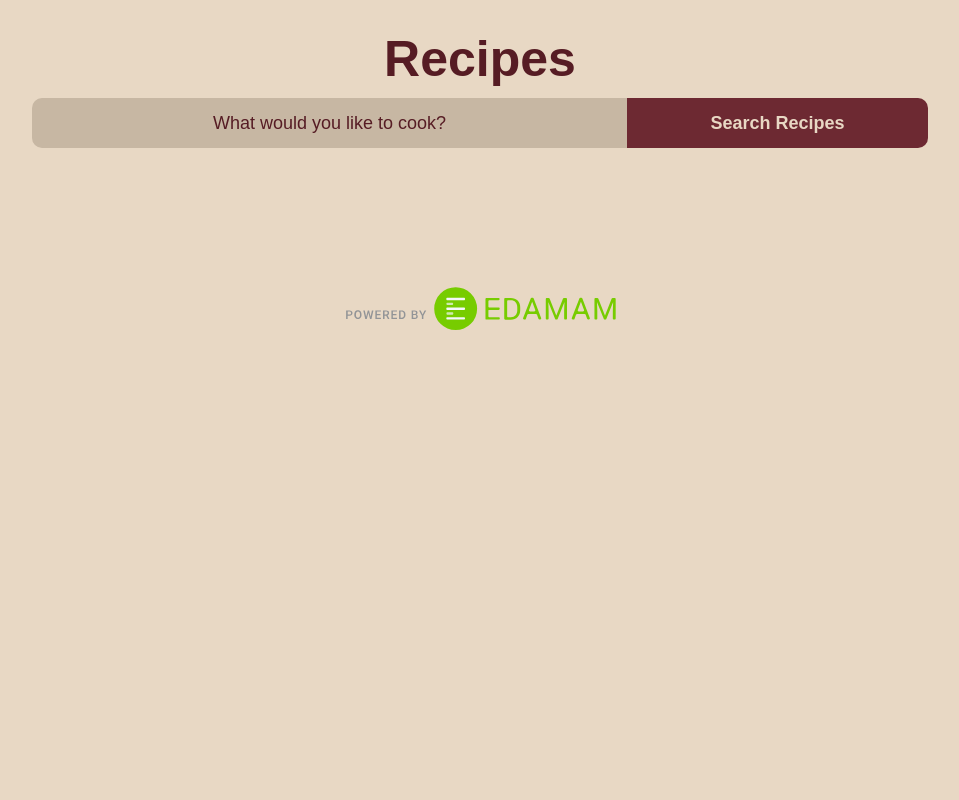
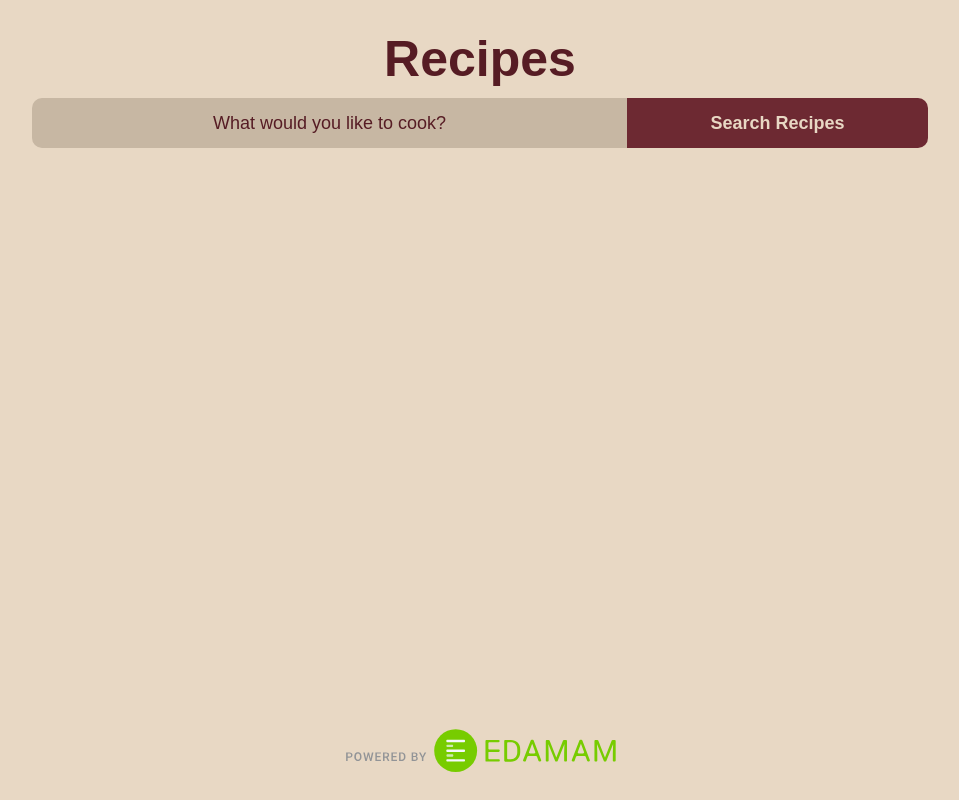
Before and after one commit to manuelfesantos/recipes-website, a Next.js app: page / in a window 1280 px wide. Shown: the whole page, without its empty margins (160-1119 px from the left). Built offline with nearby package versions, Linux system fonts and the light colour scheme.

Commit message:
fix(recipe-005): resolve edamam badge position in home screen

```diff
--- a/src/pages/index.tsx
+++ b/src/pages/index.tsx
@@ -70,8 +70,13 @@ export default function HomePage() {
           loadMoreRecipes={() => loadMoreRecipes(nextRecipes)}
           hasNextRecipes={nextRecipes.length > 0}
         />
-        <img className={styles.edamamBadge} src="/edamam-badge.svg" />
       </div>
+      <img
+        className={
+          recipes.length > 0 ? styles.edamamBadge : styles.edamamBadgeBottom
+        }
+        src="/edamam-badge.svg"
+      />
     </>
   );
 }
--- a/src/styles/HomePage.module.css
+++ b/src/styles/HomePage.module.css
@@ -9,4 +9,13 @@
 
 .edamamBadge {
     width: 300px;
+    margin-left: calc(50vw - 150px);
+    margin-bottom: 20px;
 }
+
+.edamamBadgeBottom {
+    position: fixed;
+    bottom: 20px;
+    width: 300px;
+    margin-left: calc(50vw - 150px);
+}
```
